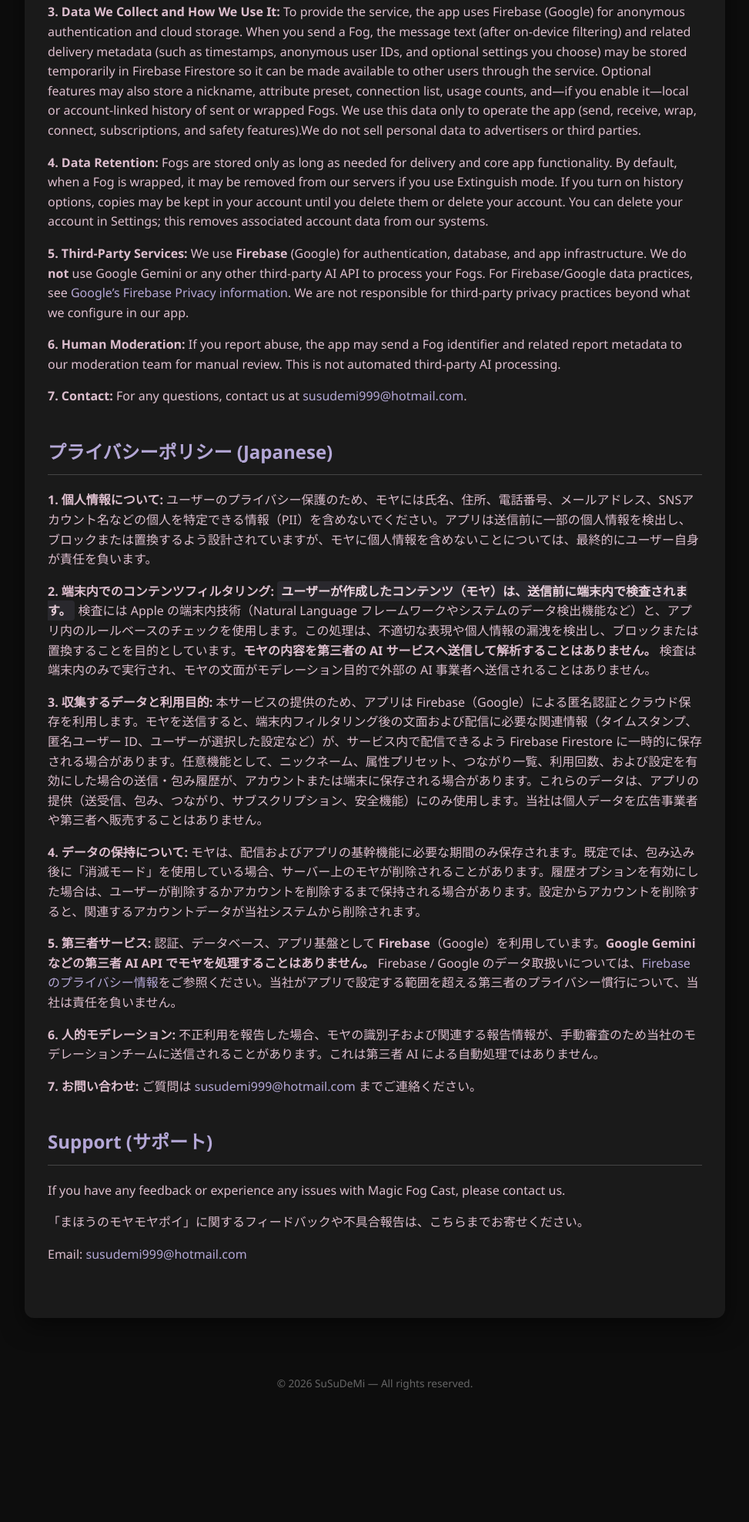
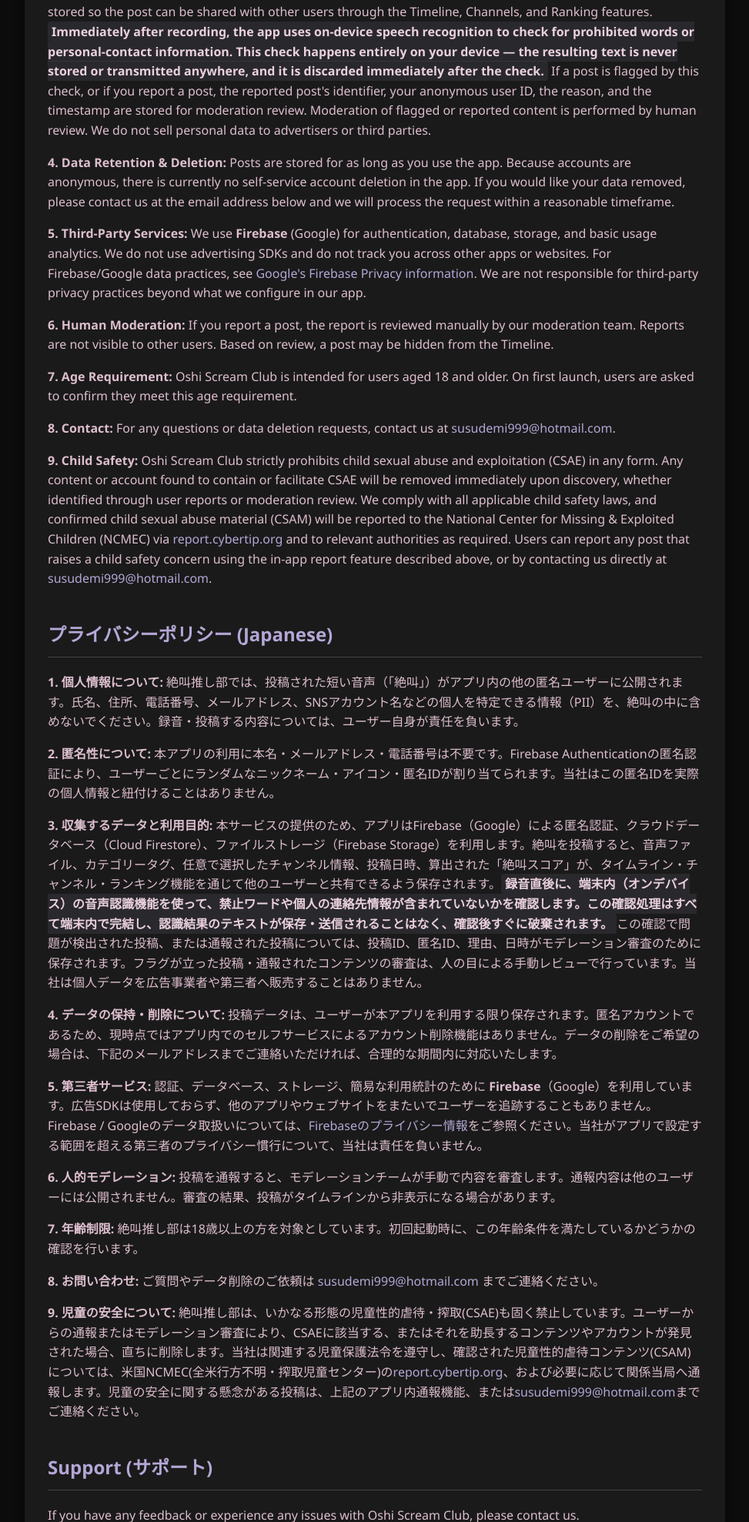
Before and after one commit to susudemi/susudemi.github.io, a plain HTML site: page privacy-policy.html in a window 1280 px wide. Shown: the part 823-2800 px from the top of the page at 77% size, without its empty margins (153-1126 px from the left). Before the commit the page ends 2674 px from the top, so only its background shows below. Drawn offline with Linux system fonts and the light colour scheme.

Commit message:
Add files via upload

```diff
--- a/privacy-policy.html
+++ b/privacy-policy.html
@@ -3,11 +3,11 @@
 <head>
     <meta charset="UTF-8">
     <meta name="viewport" content="width=device-width, initial-scale=1.0">
-    <title>Privacy Policy & Support - Magic Fog Cast</title>
+    <title>Privacy Policy & Support - Oshi Scream Club</title>
     <style>
         body {
             font-family: 'Segoe UI', Tahoma, Geneva, Verdana, sans-serif;
-            background-color: #0d0d0d; /* より深い黒 */
+            background-color: #0d0d0d;
             color: #DDBECE;
             margin: 0;
             padding: 0;
@@ -80,46 +80,47 @@
 </head>
 <body>
     <header>
-        <img src="image/SuSuDeMi_logo.png" alt="SuSuDeMi Logo" class="logo">
+        <img src="../image/SuSuDeMi_logo.png" alt="SuSuDeMi Logo" class="logo">
         <nav>
-            <a href="index.html">← まほうのモヤモヤポイ トップへ戻る / Back to Magic Fog Cast</a>
+            <a href="index.html">← 絶叫推し部 トップへ戻る / Back to Oshi Scream Club</a>
         </nav>
     </header>
 
-
     <main>
         <h1>Privacy Policy & Support</h1>
-<p>This policy applies to <strong>Magic Fog Cast (まほうのモヤモヤポイ)</strong>.</p>
-
-<p>
-  <strong>Last Updated(更新日):</strong> 2026-05-30
-</p>
+        <p>This policy applies to <strong>Oshi Scream Club (絶叫推し部)</strong>.</p>
+        <p><strong>Last Updated(更新日):</strong> 2026-08-06</p>
 
         <section id="privacy-policy-en">
             <h2>Privacy Policy (English)</h2>
-    <p><strong>1. Personal Information:</strong> To protect user privacy, users must not include personally identifiable information (PII), such as names, addresses, phone numbers, email addresses, or social media handles, in Fogs. The app is designed to detect, block, or replace certain types of personal information before sending, but users remain responsible for ensuring their Fogs do not contain PII.</p>
-    <p><strong>2. On-Device Content Filtering:</strong> <span class="highlight">User-generated content (Fogs) is screened on your device before it is sent.</span> Screening uses Apple’s built-in on-device technologies (including the Natural Language framework and system data detectors), together with local rule-based checks in the app. This process is designed to detect and block or replace inappropriate content and accidental disclosure of personal information. <strong>We do not send Fogs to any third-party AI service for analysis.</strong> Screening runs entirely on the device; Fog text is not transmitted to external AI providers for moderation.</p>
-    <p><strong>3. Data We Collect and How We Use It:</strong> To provide the service, the app uses Firebase (Google) for anonymous authentication and cloud storage. When you send a Fog, the message text (after on-device filtering) and related delivery metadata (such as timestamps, anonymous user IDs, and optional settings you choose) may be stored temporarily in Firebase Firestore so it can be made available to other users through the service. Optional features may also store a nickname, attribute preset, connection list, usage counts, and—if you enable it—local or account-linked history of sent or wrapped Fogs. We use this data only to operate the app (send, receive, wrap, connect, subscriptions, and safety features).We do not sell personal data to advertisers or third parties.</p>
-    <p><strong>4. Data Retention:</strong> Fogs are stored only as long as needed for delivery and core app functionality. By default, when a Fog is wrapped, it may be removed from our servers if you use Extinguish mode. If you turn on history options, copies may be kept in your account until you delete them or delete your account. You can delete your account in Settings; this removes associated account data from our systems.</p>
-    <p><strong>5. Third-Party Services:</strong> We use <strong>Firebase</strong> (Google) for authentication, database, and app infrastructure. We do <strong>not</strong> use Google Gemini or any other third-party AI API to process your Fogs. For Firebase/Google data practices, see <a href="https://firebase.google.com/support/privacy" rel="noopener noreferrer">Google’s Firebase Privacy information</a>. We are not responsible for third-party privacy practices beyond what we configure in our app.</p>
-    <p><strong>6. Human Moderation:</strong> If you report abuse, the app may send a Fog identifier and related report metadata to our moderation team for manual review. This is not automated third-party AI processing.</p>
-    <p><strong>7. Contact:</strong> For any questions, contact us at <a href="mailto:susudemi999@hotmail.com">susudemi999@hotmail.com</a>.</p>
+            <p><strong>1. Personal Information:</strong> Oshi Roar Club lets you post short voice recordings ("Screams") that are visible to other anonymous users inside the app. Do not include personally identifiable information (PII) — such as names, addresses, phone numbers, email addresses, or social media handles — in your Screams. You are responsible for what you say in a recording before posting it.</p>
+            <p><strong>2. Anonymity by Design:</strong> The app does not require a real name, email address, or phone number to use. Each user is assigned a randomly generated nickname, avatar, and anonymous ID via Firebase Authentication (anonymous sign-in). We do not link this ID to your real identity.</p>
+            <p><strong>3. Data We Collect and How We Use It:</strong> To provide the service, the app uses Firebase (Google) for anonymous authentication, cloud database (Cloud Firestore), and file storage (Firebase Storage). When you post a Scream, the audio file, the category tag, optional channel association, timestamp, and a computed "Scream Score" are stored so the post can be shared with other users through the Timeline, Channels, and Ranking features. <span class="highlight">Immediately after recording, the app uses on-device speech recognition to check for prohibited words or personal-contact information. This check happens entirely on your device — the resulting text is never stored or transmitted anywhere, and it is discarded immediately after the check.</span> If a post is flagged by this check, or if you report a post, the reported post's identifier, your anonymous user ID, the reason, and the timestamp are stored for moderation review. Moderation of flagged or reported content is performed by human review. We do not sell personal data to advertisers or third parties.</p>
+            <p><strong>4. Data Retention & Deletion:</strong> Posts are stored for as long as you use the app. Because accounts are anonymous, there is currently no self-service account deletion in the app. If you would like your data removed, please contact us at the email address below and we will process the request within a reasonable timeframe.</p>
+            <p><strong>5. Third-Party Services:</strong> We use <strong>Firebase</strong> (Google) for authentication, database, storage, and basic usage analytics. We do not use advertising SDKs and do not track you across other apps or websites. For Firebase/Google data practices, see <a href="https://firebase.google.com/support/privacy" rel="noopener noreferrer">Google's Firebase Privacy information</a>. We are not responsible for third-party privacy practices beyond what we configure in our app.</p>
+            <p><strong>6. Human Moderation:</strong> If you report a post, the report is reviewed manually by our moderation team. Reports are not visible to other users. Based on review, a post may be hidden from the Timeline.</p>
+            <p><strong>7. Age Requirement:</strong> Oshi Scream Club is intended for users aged 18 and older. On first launch, users are asked to confirm they meet this age requirement.</p>
+            <p><strong>8. Contact:</strong> For any questions or data deletion requests, contact us at <a href="mailto:susudemi999@hotmail.com">susudemi999@hotmail.com</a>.</p>
+            <p><strong>9. Child Safety:</strong> Oshi Scream Club strictly prohibits child sexual abuse and exploitation (CSAE) in any form. Any content or account found to contain or facilitate CSAE will be removed immediately upon discovery, whether identified through user reports or moderation review. We comply with all applicable child safety laws, and confirmed child sexual abuse material (CSAM) will be reported to the National Center for Missing & Exploited Children (NCMEC) via <a href="https://report.cybertip.org/" rel="noopener noreferrer">report.cybertip.org</a> and to relevant authorities as required. Users can report any post that raises a child safety concern using the in-app report feature described above, or by contacting us directly at <a href="mailto:susudemi999@hotmail.com">susudemi999@hotmail.com</a>.</p>
         </section>
 
         <section id="privacy-policy-ja">
             <h2>プライバシーポリシー (Japanese)</h2>
-    <p><strong>1. 個人情報について:</strong> ユーザーのプライバシー保護のため、モヤには氏名、住所、電話番号、メールアドレス、SNSアカウント名などの個人を特定できる情報（PII）を含めないでください。アプリは送信前に一部の個人情報を検出し、ブロックまたは置換するよう設計されていますが、モヤに個人情報を含めないことについては、最終的にユーザー自身が責任を負います。</p>
-    <p><strong>2. 端末内でのコンテンツフィルタリング:</strong> <span class="highlight">ユーザーが作成したコンテンツ（モヤ）は、送信前に端末内で検査されます。</span> 検査には Apple の端末内技術（Natural Language フレームワークやシステムのデータ検出機能など）と、アプリ内のルールベースのチェックを使用します。この処理は、不適切な表現や個人情報の漏洩を検出し、ブロックまたは置換することを目的としています。<strong>モヤの内容を第三者の AI サービスへ送信して解析することはありません。</strong> 検査は端末内のみで実行され、モヤの文面がモデレーション目的で外部の AI 事業者へ送信されることはありません。</p>
-    <p><strong>3. 収集するデータと利用目的:</strong> 本サービスの提供のため、アプリは Firebase（Google）による匿名認証とクラウド保存を利用します。モヤを送信すると、端末内フィルタリング後の文面および配信に必要な関連情報（タイムスタンプ、匿名ユーザー ID、ユーザーが選択した設定など）が、サービス内で配信できるよう Firebase Firestore に一時的に保存される場合があります。任意機能として、ニックネーム、属性プリセット、つながり一覧、利用回数、および設定を有効にした場合の送信・包み履歴が、アカウントまたは端末に保存される場合があります。これらのデータは、アプリの提供（送受信、包み、つながり、サブスクリプション、安全機能）にのみ使用します。当社は個人データを広告事業者や第三者へ販売することはありません。</p>
-    <p><strong>4. データの保持について:</strong> モヤは、配信およびアプリの基幹機能に必要な期間のみ保存されます。既定では、包み込み後に「消滅モード」を使用している場合、サーバー上のモヤが削除されることがあります。履歴オプションを有効にした場合は、ユーザーが削除するかアカウントを削除するまで保持される場合があります。設定からアカウントを削除すると、関連するアカウントデータが当社システムから削除されます。</p>
-    <p><strong>5. 第三者サービス:</strong> 認証、データベース、アプリ基盤として <strong>Firebase</strong>（Google）を利用しています。<strong>Google Gemini などの第三者 AI API でモヤを処理することはありません。</strong> Firebase / Google のデータ取扱いについては、<a href="https://firebase.google.com/support/privacy" rel="noopener noreferrer">Firebase のプライバシー情報</a>をご参照ください。当社がアプリで設定する範囲を超える第三者のプライバシー慣行について、当社は責任を負いません。</p>
-    <p><strong>6. 人的モデレーション:</strong> 不正利用を報告した場合、モヤの識別子および関連する報告情報が、手動審査のため当社のモデレーションチームに送信されることがあります。これは第三者 AI による自動処理ではありません。</p>
-    <p><strong>7. お問い合わせ:</strong> ご質問は <a href="mailto:susudemi999@hotmail.com">susudemi999@hotmail.com</a> までご連絡ください。</p>
+            <p><strong>1. 個人情報について:</strong> 絶叫推し部では、投稿された短い音声（「絶叫」）がアプリ内の他の匿名ユーザーに公開されます。氏名、住所、電話番号、メールアドレス、SNSアカウント名などの個人を特定できる情報（PII）を、絶叫の中に含めないでください。録音・投稿する内容については、ユーザー自身が責任を負います。</p>
+            <p><strong>2. 匿名性について:</strong> 本アプリの利用に本名・メールアドレス・電話番号は不要です。Firebase Authenticationの匿名認証により、ユーザーごとにランダムなニックネーム・アイコン・匿名IDが割り当てられます。当社はこの匿名IDを実際の個人情報と紐付けることはありません。</p>
+            <p><strong>3. 収集するデータと利用目的:</strong> 本サービスの提供のため、アプリはFirebase（Google）による匿名認証、クラウドデータベース（Cloud Firestore）、ファイルストレージ（Firebase Storage）を利用します。絶叫を投稿すると、音声ファイル、カテゴリータグ、任意で選択したチャンネル情報、投稿日時、算出された「絶叫スコア」が、タイムライン・チャンネル・ランキング機能を通じて他のユーザーと共有できるよう保存されます。<span class="highlight">録音直後に、端末内（オンデバイス）の音声認識機能を使って、禁止ワードや個人の連絡先情報が含まれていないかを確認します。この確認処理はすべて端末内で完結し、認識結果のテキストが保存・送信されることはなく、確認後すぐに破棄されます。</span>この確認で問題が検出された投稿、または通報された投稿については、投稿ID、匿名ID、理由、日時がモデレーション審査のために保存されます。フラグが立った投稿・通報されたコンテンツの審査は、人の目による手動レビューで行っています。当社は個人データを広告事業者や第三者へ販売することはありません。</p>
+            <p><strong>4. データの保持・削除について:</strong> 投稿データは、ユーザーが本アプリを利用する限り保存されます。匿名アカウントであるため、現時点ではアプリ内でのセルフサービスによるアカウント削除機能はありません。データの削除をご希望の場合は、下記のメールアドレスまでご連絡いただければ、合理的な期間内に対応いたします。</p>
+            <p><strong>5. 第三者サービス:</strong> 認証、データベース、ストレージ、簡易な利用統計のために <strong>Firebase</strong>（Google）を利用しています。広告SDKは使用しておらず、他のアプリやウェブサイトをまたいでユーザーを追跡することもありません。Firebase / Googleのデータ取扱いについては、<a href="https://firebase.google.com/support/privacy" rel="noopener noreferrer">Firebaseのプライバシー情報</a>をご参照ください。当社がアプリで設定する範囲を超える第三者のプライバシー慣行について、当社は責任を負いません。</p>
+            <p><strong>6. 人的モデレーション:</strong> 投稿を通報すると、モデレーションチームが手動で内容を審査します。通報内容は他のユーザーには公開されません。審査の結果、投稿がタイムラインから非表示になる場合があります。</p>
+            <p><strong>7. 年齢制限:</strong> 絶叫推し部は18歳以上の方を対象としています。初回起動時に、この年齢条件を満たしているかどうかの確認を行います。</p>
+            <p><strong>8. お問い合わせ:</strong> ご質問やデータ削除のご依頼は <a href="mailto:susudemi999@hotmail.com">susudemi999@hotmail.com</a> までご連絡ください。</p>
+            <p><strong>9. 児童の安全について:</strong> 絶叫推し部は、いかなる形態の児童性的虐待・搾取(CSAE)も固く禁止しています。ユーザーからの通報またはモデレーション審査により、CSAEに該当する、またはそれを助長するコンテンツやアカウントが発見された場合、直ちに削除します。当社は関連する児童保護法令を遵守し、確認された児童性的虐待コンテンツ(CSAM)については、米国NCMEC(全米行方不明・搾取児童センター)の<a href="https://report.cybertip.org/" rel="noopener noreferrer">report.cybertip.org</a>、および必要に応じて関係当局へ通報します。児童の安全に関する懸念がある投稿は、上記のアプリ内通報機能、または<a href="mailto:susudemi999@hotmail.com">susudemi999@hotmail.com</a>までご連絡ください。</p>
         </section>
+
         <section id="support">
             <h2>Support (サポート)</h2>
-            <p>If you have any feedback or experience any issues with Magic Fog Cast, please contact us.</p>
-            <p>「まほうのモヤモヤポイ」に関するフィードバックや不具合報告は、こちらまでお寄せください。</p>
+            <p>If you have any feedback or experience any issues with Oshi Scream Club, please contact us.</p>
+            <p>「絶叫推し部」に関するフィードバックや不具合報告は、こちらまでお寄せください。</p>
             <p>Email: <a href="mailto:susudemi999@hotmail.com">susudemi999@hotmail.com</a></p>
         </section>
     </main>
```
Lines whose indentation alone changed are shown as unchanged.
